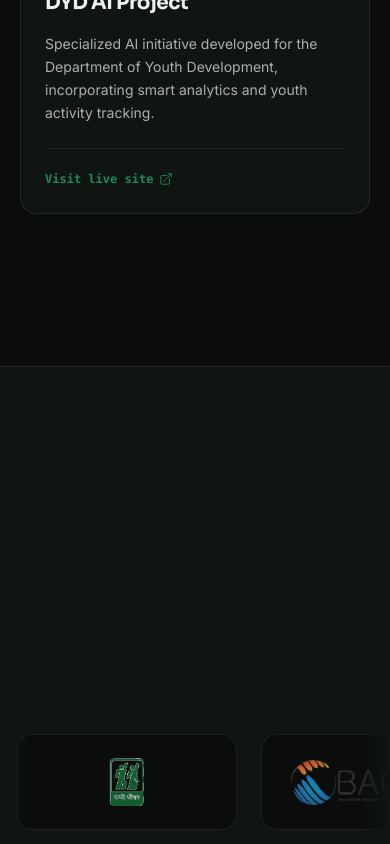
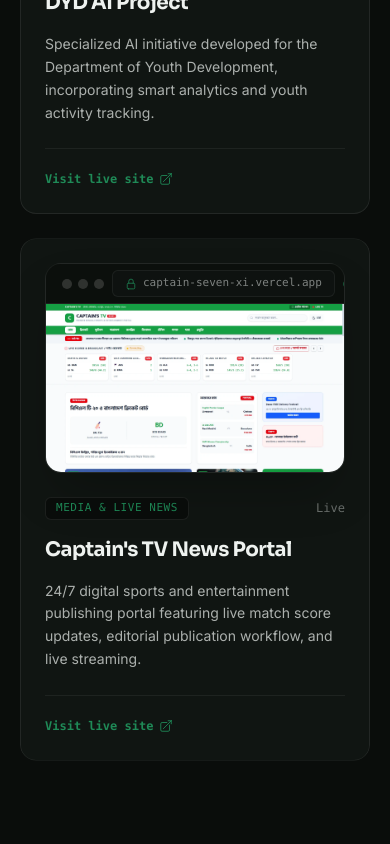
Before and after one commit to anoshione/web-team-portfolio, a Next.js app: page / in a window 390 px wide. Shown: the part 7706-8550 px from the top of the page. Built offline with nearby package versions, Linux system fonts and the light colour scheme; no server answers.

Commit message:
feat: add Captain's TV News Portal to featured projects at bottom center with live thumbnail

```diff
--- a/src/components/sections/Projects.tsx
+++ b/src/components/sections/Projects.tsx
@@ -1,4 +1,5 @@
 import Link from "next/link";
+import { cn } from "@/lib/utils";
 import { Container } from "@/components/ui/Container";
 import { SectionLabel } from "@/components/ui/SectionLabel";
 import { BrowserFrame } from "@/components/ui/BrowserFrame";
@@ -99,20 +100,27 @@ export function Projects() {
             </div>
           )}
 
-          {/* Tiles 2-5: Bento Sub-Grid */}
-          {otherProjects.map((project) => (
+          {/* Tiles 2-6: Bento Sub-Grid */}
+          {otherProjects.map((project) => {
+            const isBottomMiddle = project.slug === "news-portal";
+            return (
               <div
                 key={project.slug}
                 data-project-tile
                 data-spotlight
-              className="group relative flex flex-col justify-between rounded-2xl border border-white/[0.08] bg-surface p-6 sm:p-8 transition-all duration-300 hover:border-accent hover:-translate-y-1.5 hover:shadow-2xl lg:col-span-6"
+                className={cn(
+                  "group relative flex flex-col justify-between rounded-2xl border border-white/[0.08] bg-surface p-6 sm:p-8 transition-all duration-300 hover:border-accent hover:-translate-y-1.5 hover:shadow-2xl",
+                  isBottomMiddle
+                    ? "lg:col-span-8 lg:col-start-3"
+                    : "lg:col-span-6"
+                )}
               >
                 <div className="space-y-4">
                   <BrowserFrame
                     title={project.name}
                     url={project.url ? project.url : `${project.slug}.promise.internal`}
                     image={project.image}
-                  aspect="video"
+                    aspect={isBottomMiddle ? "wide" : "video"}
                   />
 
                   <div className="flex items-center justify-between pt-2">
@@ -122,6 +130,7 @@ export function Projects() {
                       {project.slug === "promise-hotel-resort" && "Hospitality Management"}
                       {project.slug === "promise-assets" && "Asset & Property"}
                       {project.slug === "dyd-ai" && "Artificial Intelligence"}
+                      {project.slug === "news-portal" && "Media & Live News"}
                     </span>
                     <span className="font-mono text-xs text-ink/40">
                       {project.status}
@@ -169,7 +178,8 @@ export function Projects() {
                 )}
               </div>
             </div>
-          ))}
+          );
+        })}
         </ProjectGridAnimation>
 
         {/* View full portfolio link */}
--- a/src/data/projects.ts
+++ b/src/data/projects.ts
@@ -190,13 +190,14 @@ export const projects: Project[] = [
   },
   {
     slug: "news-portal",
-    name: "News Portal",
+    name: "Captain's TV News Portal",
     category: "Media",
     description:
-      "Publishing platform featuring editorial workflows, dynamic article layout management, media hosting, and reader analytics.",
+      "24/7 digital sports and entertainment publishing portal featuring live match score updates, editorial publication workflow, and live streaming.",
     url: "https://captain-seven-xi.vercel.app/",
     status: "Live",
-    featured: false,
+    featured: true,
+    image: "/screenshots/captain-news.webp",
     stack: [],
     results: [],
   },
```
Also changed, not shown: public/screenshots/captain-news.jpg (added), public/screenshots/captain-news.webp (added). Lines whose indentation alone changed are shown as unchanged.
